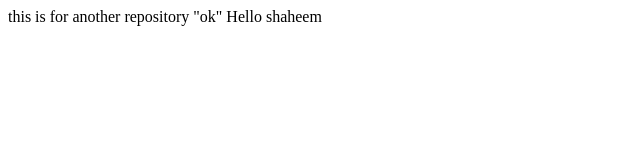
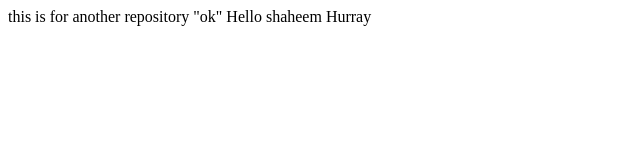
Before and after one commit to shaheemshan/gen_Repo, a plain HTML site: page wlcmFile.html in a window 1280 px wide. Shown: the full height of the page, 0-640 px from the left. Drawn offline with Linux system fonts and the light colour scheme.

Commit message:
another commit

```diff
--- a/wlcmFile.html
+++ b/wlcmFile.html
@@ -9,5 +9,6 @@
 <body>
     this is for another repository "ok"
     Hello shaheem
+    Hurray
 </body>
 </html>
```
